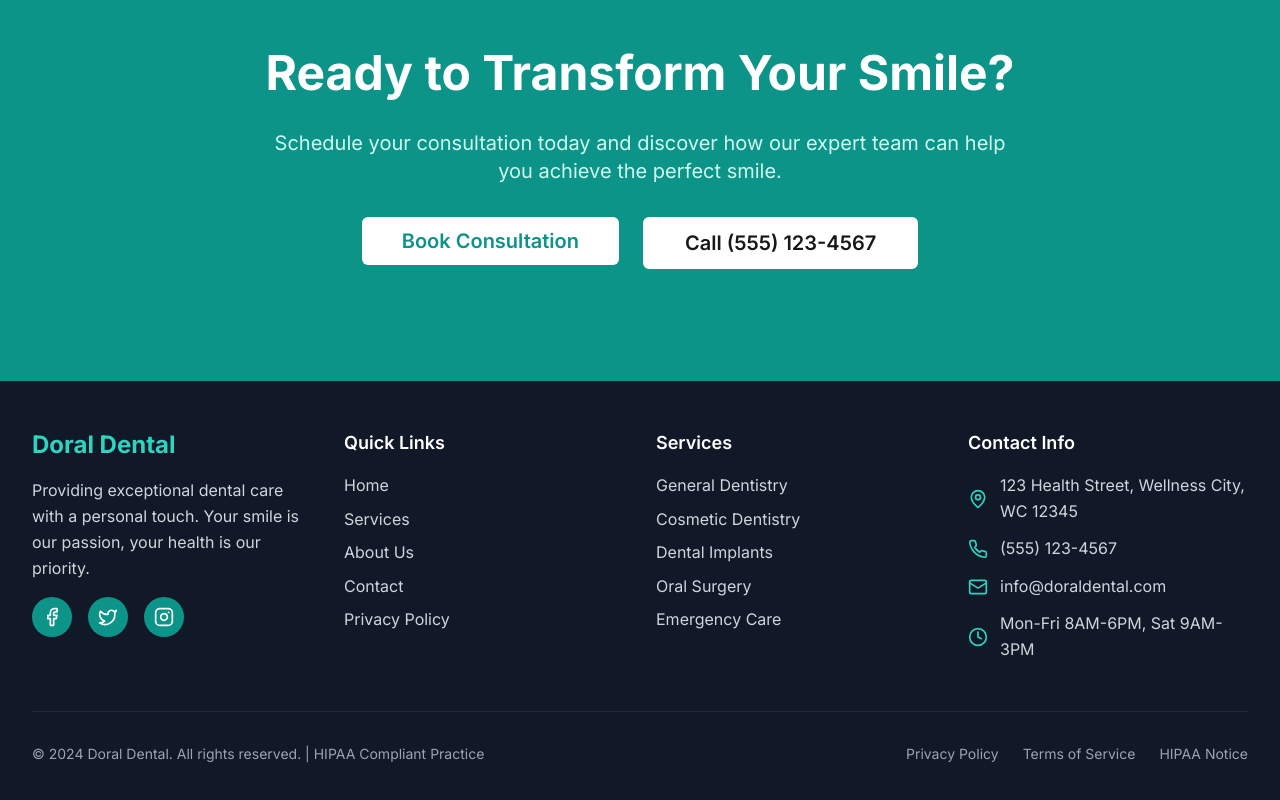
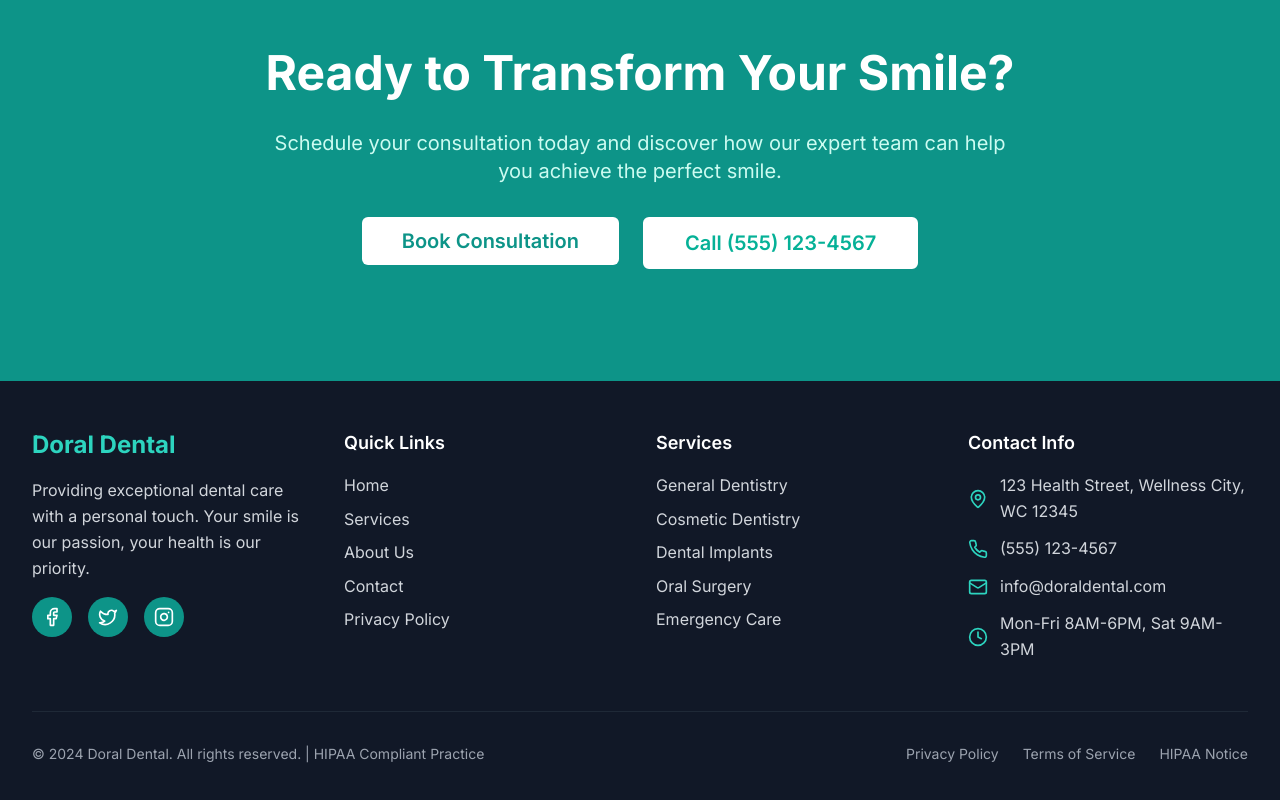
Before and after one commit to kirillrealtor/health-link-web-craft, a React (Vite) app: page /services in a window 1280 px wide. Shown: the part 2807-3607 px from the top of the page. Built offline with nearby package versions, Linux system fonts and the light colour scheme.

Commit message:
Visual edit in Lovable
Edited UI in Lovable

```diff
--- a/src/pages/Services.tsx
+++ b/src/pages/Services.tsx
@@ -143,7 +143,7 @@ const Services = () => {
               <Button size="lg" className="bg-white text-teal-600 hover:bg-gray-100 px-10 py-6 text-xl font-semibold">
                 Book Consultation
               </Button>
-              <Button size="lg" variant="outline" className="border-2 border-white hover:bg-white px-10 py-6 text-xl font-semibold text-zinc-900">
+              <Button size="lg" variant="outline" className="border-2 border-white hover:bg-white px-10 py-6 text-xl font-semibold text-mint-600">
                 Call (555) 123-4567
               </Button>
             </div>
```
